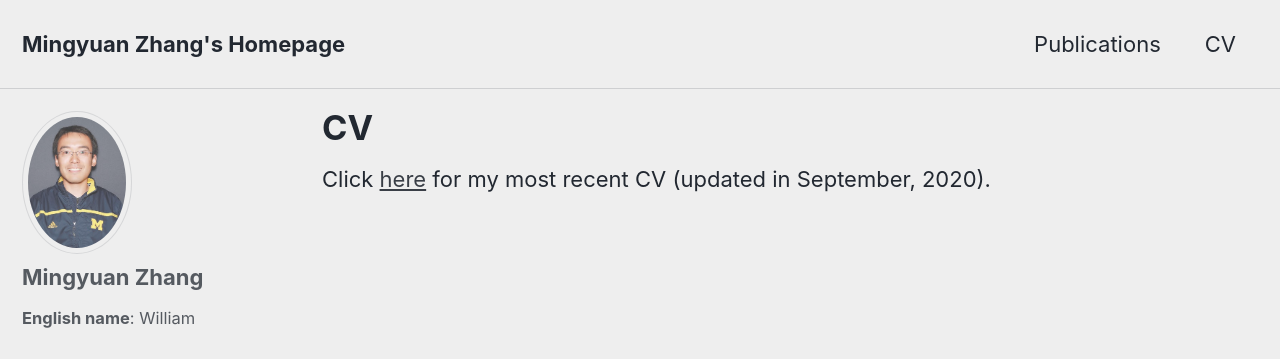
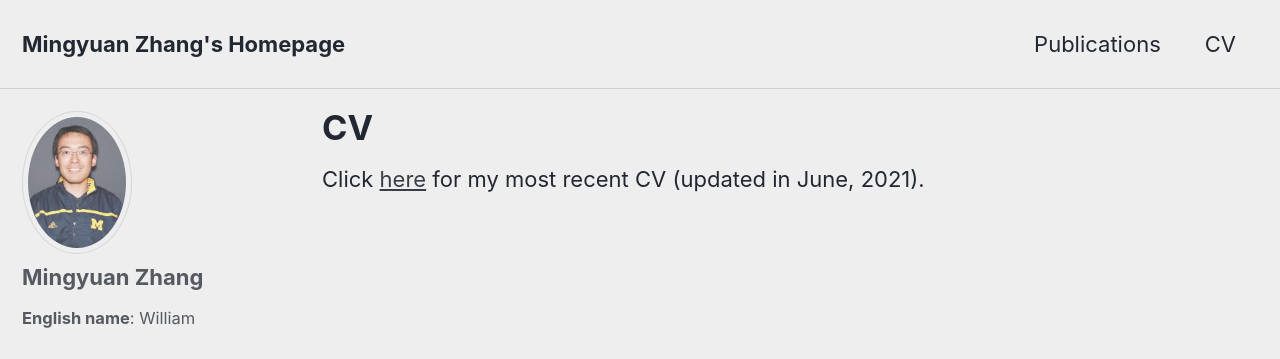
Before and after one commit to moshimowang/moshimowang.github.io, a Jekyll site: the page built from _pages/cv.md, in a window 1280 px wide and 900 px high. Shown: the top 359 px of the window. Built offline with Jekyll 4.4.1, drawn with Linux system fonts in a browser that asks for light colours; cached includes are drawn as plain includes; nearby versions of some CDN libraries.

Commit message:
updated CV

```diff
--- a/_pages/cv.md
+++ b/_pages/cv.md
@@ -8,4 +8,4 @@ redirect_from:
   - /resume/
 ---
 
-Click [here](https://myzhang.me/cv/CV_zhang_full.pdf) for my most recent CV (updated in September, 2020).
+Click [here](https://myzhang.me/cv/CV_zhang_full.pdf) for my most recent CV (updated in June, 2021).
```
Also changed, not shown: 1 other file.
